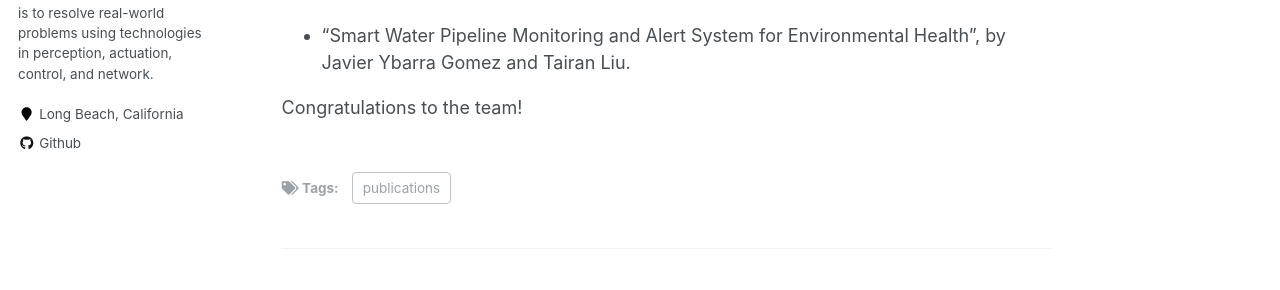
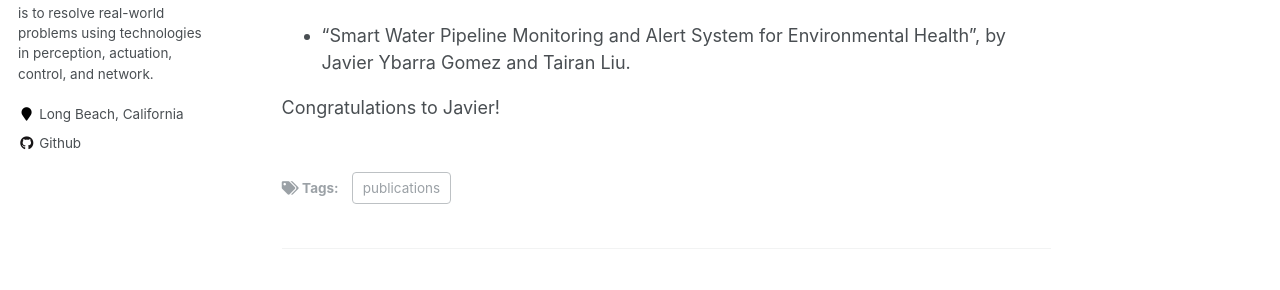
Before and after one commit to pack-lab/pack-lab.github.io, a Jekyll site: the page built from _posts/2025-09-30-news-post-1.md, in a window 1280 px wide and 900 px high. Shown: the part 352-642 px from the top of the window. Built offline with Jekyll 4.4.1, drawn with Linux system fonts in a browser that asks for light colours.

Commit message:
Update 2025-09-30-news-post-1.md

```diff
--- a/_posts/2025-09-30-news-post-1.md
+++ b/_posts/2025-09-30-news-post-1.md
@@ -10,4 +10,4 @@ A paper from the PACK Lab has been accepted by the 2025 IEEE International Confe
 
 * "Smart Water Pipeline Monitoring and Alert System for Environmental Health", by Javier Ybarra Gomez and Tairan Liu.
 
-Congratulations to the team!
+Congratulations to Javier!
```
